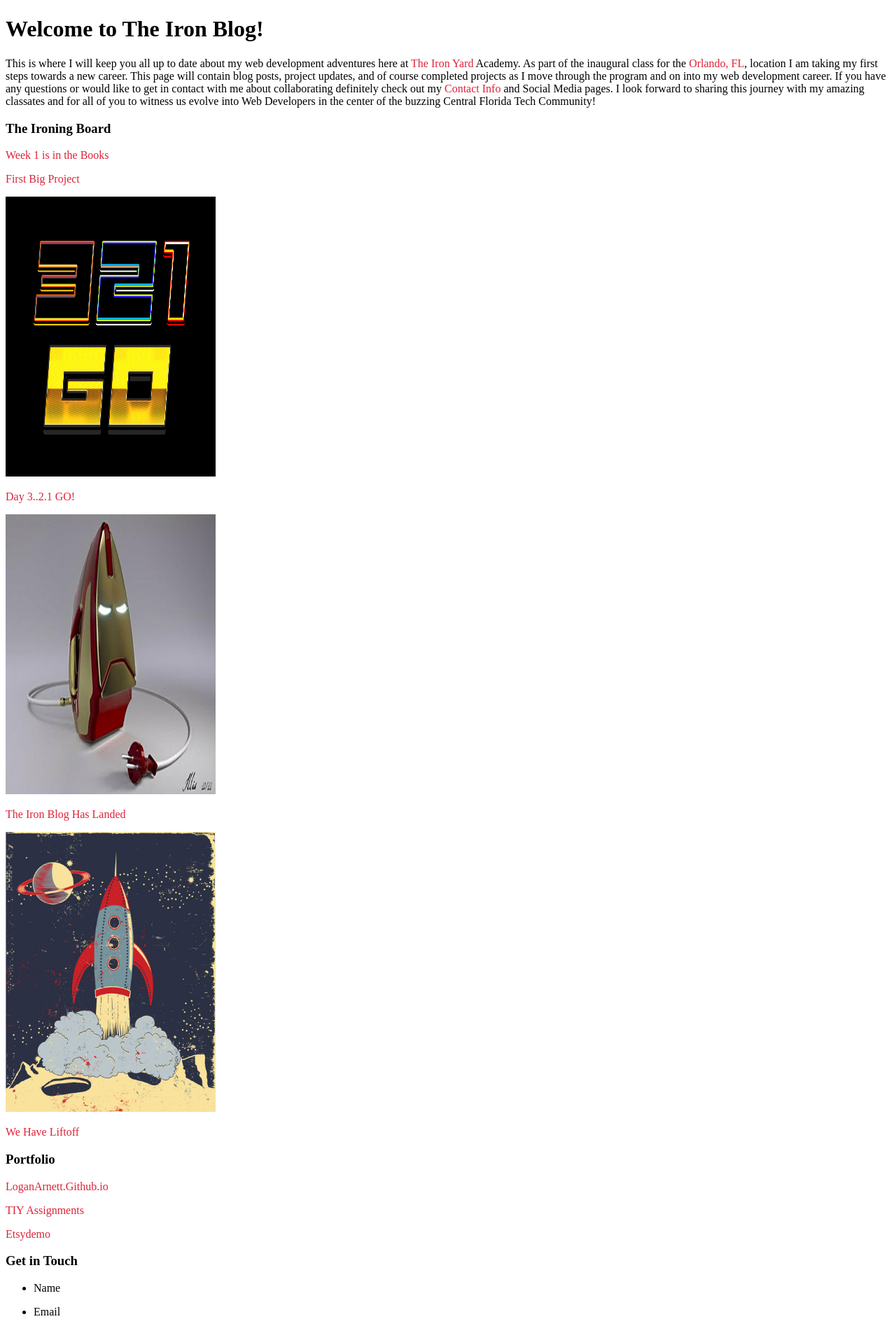
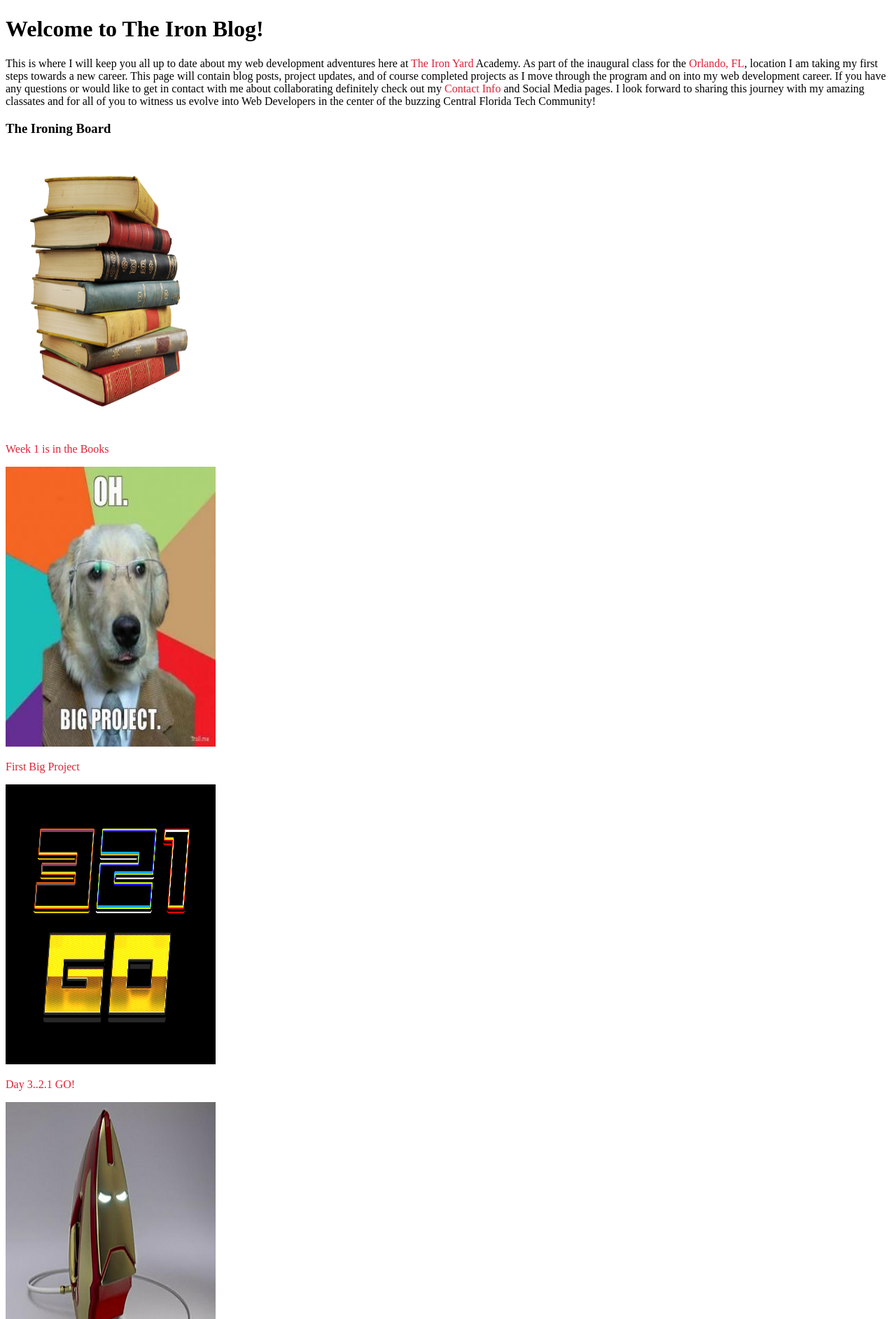
Before and after one commit to LoganArnett/MEANfolio, a Jekyll site: the page built from index.md, in a window 1280 px wide. Shown: the part 372-2257 px from the top of the page at 70% size. Built offline with Jekyll 4.4.1, drawn with Linux system fonts in a browser that asks for light colours.

Commit message:
added images to posts

```diff
--- a/index.md
+++ b/index.md
@@ -34,7 +34,11 @@ center of the buzzing Central Florida Tech Community!
 
 ###The Ironing Board
 
+<a href="http://loganarnett.github.io/2014/09/26/Week-1-is-in-the-Books"><img src="images/books.jpg" alt="" width="300" height="400"></a>
+
 [Week 1 is in the Books](http://loganarnett.github.io/2014/09/26/Week-1-is-in-the-Books)
+
+<a href="http://loganarnett.github.io/2014/09/25/First-Big-Project"><img src="images/dogproject.jpg" alt="" width="300" height="400"></a>
 
 [First Big Project](http://loganarnett.github.io/2014/09/25/First-Big-Project)
 
```
Also changed, not shown: images/books.jpg (added), images/dogproject.jpg (added).
